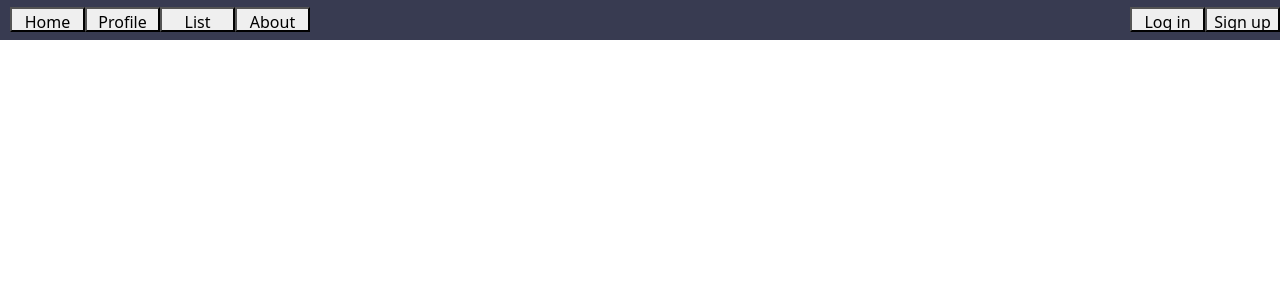
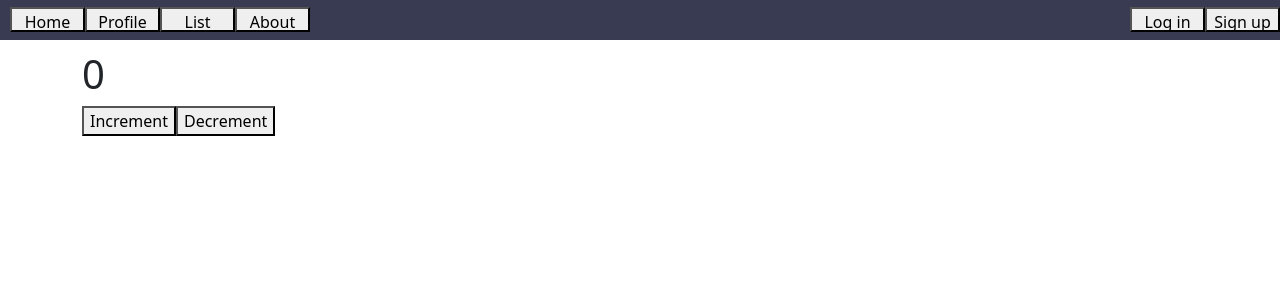
Before and after one commit to LonelyTrouvere/Internship, a React (Create React App) app: page /test-redux in a window 1280 px wide. Shown: the top 300 px of the page. Built offline with nearby package versions, Linux system fonts and the light colour scheme.

Commit message:
TestPage + redux

```diff
--- a/package.json
+++ b/package.json
@@ -17,8 +17,10 @@
     "react": "^18.2.0",
     "react-bootstrap": "^2.7.4",
     "react-dom": "^18.2.0",
+    "react-redux": "^8.0.5",
     "react-router-dom": "^6.10.0",
     "react-scripts": "5.0.1",
+    "redux": "^4.2.1",
     "typescript": "^4.9.5",
     "web-vitals": "^2.1.4"
   },
--- a/src/App.tsx
+++ b/src/App.tsx
@@ -4,6 +4,7 @@ import Form from './Pages/Form'
 import List from './Pages/List'
 import About from './Pages/About'
 import Navbar from './Components/Navbar'
+import TestPage from './Pages/TestPage';
 import {Routes, Route} from 'react-router-dom'
 import './App.css'
 
@@ -17,6 +18,7 @@ function App() {
         <Route path='/about' element={<About/>}></Route>
         <Route path="/login" element={<Form type="login"/>}></Route>
         <Route path="/signup" element={<Form type="signup"/>}></Route>
+        <Route path="test-redux" element={<TestPage/>}/>
     </Routes>
     </>
   );
--- a/src/Pages/MainPage.tsx
+++ b/src/Pages/MainPage.tsx
@@ -1,13 +1,17 @@
+import {Routes, Route, Link} from 'react-router-dom'
+
 const Main = () => {
     return (
     <>
-    <div className='form-buttons'>
-    </div>
-        <div className="container" style={{textAlign:'center'}}>
+    <div className="container" style={{textAlign:'center'}}>
             <h1>Welcome</h1>
             <h3>This is a Team Manager project</h3>
             <h3>The goal is to help building a healthy and highly efficient crew</h3>
-        </div>
+    </div>
+    <div className="test-div">
+        <h3>To examine task 4 "Add redux", click button below</h3>
+        <Link to="test-redux"><button>Click me!</button></Link>
+    </div>
     </>
     );
 }
--- a/src/Pages/TestPage.tsx
+++ b/src/Pages/TestPage.tsx
@@ -0,0 +1,20 @@
+import { useSelector, useDispatch } from "react-redux/es/exports";
+import {DefaultState} from '../test'
+
+const TestPage = () =>{
+    const value:number = useSelector<DefaultState, number>(state => state.value);
+    const dispatch = useDispatch();
+
+    const Add = () => dispatch({type:"INCREMENT"})
+    const Sub = () => dispatch({type:"DECREMENT"})
+
+    return (
+        <div className="container">
+       <h1>{value}</h1>
+       <button onClick={Add}>Increment</button>
+       <button onClick={Sub}>Decrement</button>
+       </div>
+    );
+};
+
+export default TestPage;
--- a/src/index.tsx
+++ b/src/index.tsx
@@ -5,16 +5,20 @@ import App from './App';
 import reportWebVitals from './reportWebVitals';
 import {BrowserRouter} from 'react-router-dom'
 import 'bootstrap/dist/css/bootstrap.min.css';
+import {store} from "./test"
+import { Provider } from 'react-redux';
 
 const root = ReactDOM.createRoot(
   document.getElementById('root') as HTMLElement
 );
 root.render(
+  <Provider store={store}>
   <React.StrictMode>
     <BrowserRouter>
     <App />
     </BrowserRouter>
   </React.StrictMode>
+  </Provider>
 );
 
 reportWebVitals();
--- /dev/null
+++ b/src/test.ts
@@ -0,0 +1,22 @@
+import {createStore} from 'redux'
+
+export interface DefaultState{
+    value:number,
+}
+
+const defaultState:DefaultState = {
+    value: 0,
+};
+
+const reducer = (state:DefaultState = defaultState, action:{type: string, payload?:number}) =>{
+    switch (action.type){
+        case "INCREMENT":
+            return {...state, value: state.value+1};
+        case "DECREMENT":
+            return {...state, value: state.value-1};
+        default:
+            return state;
+    }
+}
+
+export const store = createStore(reducer);
```
Also changed, not shown: 1 other file (tests, documents, lock files or other folders).
